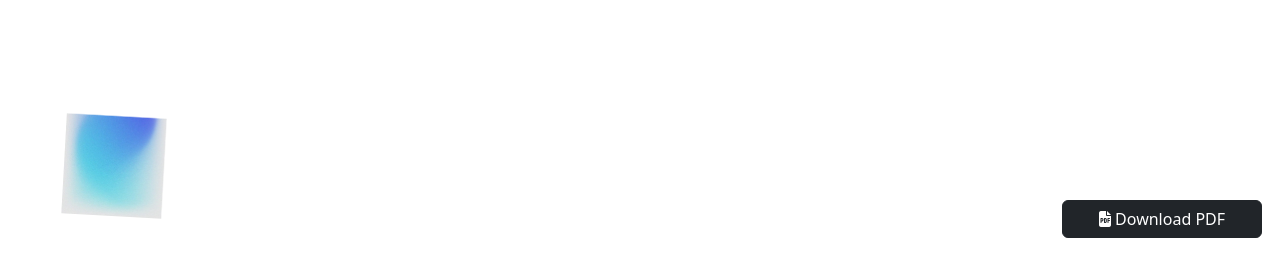
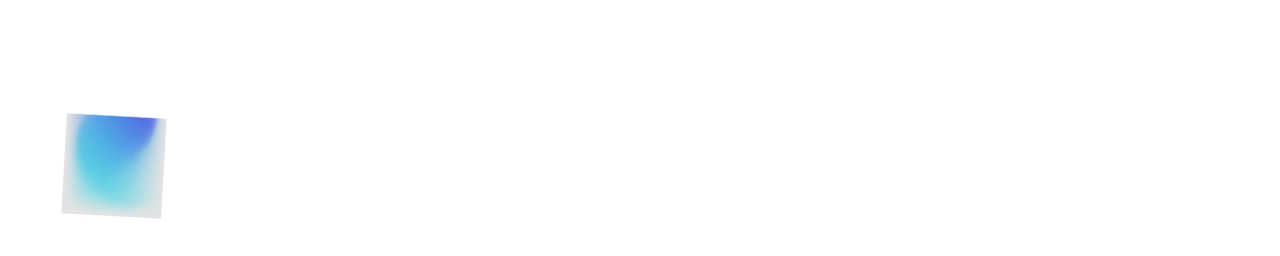
Before and after one commit to manevardazaryan1/list.am_Scraper, a Django app: page /scrap in a window 1280 px wide. Shown: the part 544-800 px from the top of the page. Run offline with Django 4.2, Linux system fonts and the light colour scheme; some libraries are stand-ins or nearby versions.

Commit message:
scrap file change

```diff
--- a/main/templates/main/scrap.html
+++ b/main/templates/main/scrap.html
@@ -10,6 +10,7 @@
             <h2 class='scrap_title'>List.am information</h2>
             <a href='{% url "home" %}'>Back to page</a>
             {% if info.url %}
+
                 <div class='scrap_info' id='scrap_box'>
                     <h4><a href='{{ info.url}}' target='_blank'>{{ info.header}}</a></h4>
                     <ul>
@@ -20,12 +21,12 @@
                         {% endfor %}
                     </ul>
                 </div>
+                <div class='pdf'>
+                    <button class='btn btn-dark m-2' type='button' onclick='pdf()' id='pdf'><i class="fa-solid fa-file-pdf"></i> Download PDF</button>
+                </div>
             {% else %}
                 <p>There is no information in page</p>
             {% endif %}
-            <div class='pdf'>
-                <button class='btn btn-dark m-2' type='button' onclick='pdf()' id='pdf'><i class="fa-solid fa-file-pdf"></i> Download PDF</button>
-            </div>
         </div>
     </div>
     <script src='https://cdn.jsdelivr.net/npm/bootstrap@5.2.1/dist/js/bootstrap.bundle.min.js' integrity='sha384-u1OknCvxWvY5kfmNBILK2hRnQC3Pr17a+RTT6rIHI7NnikvbZlHgTPOOmMi466C8' crossorigin='anonymous'></script>
```
